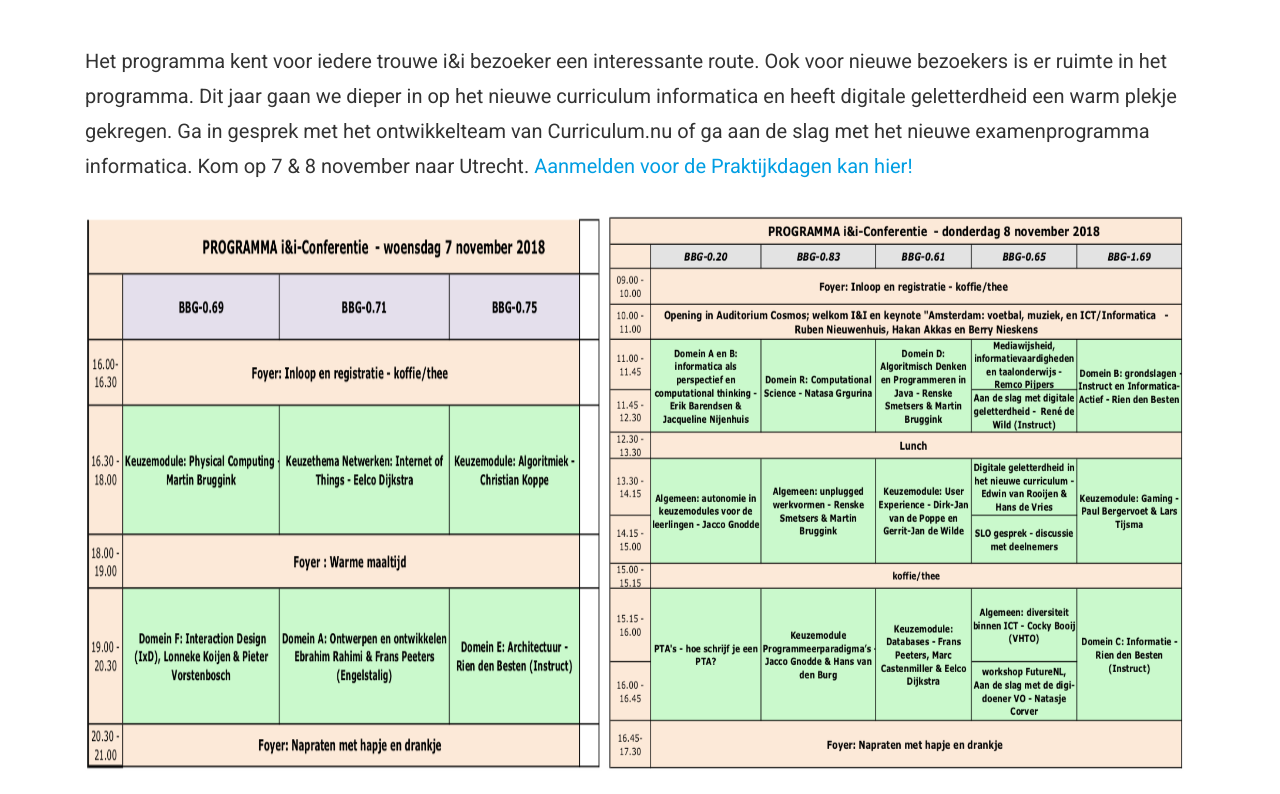
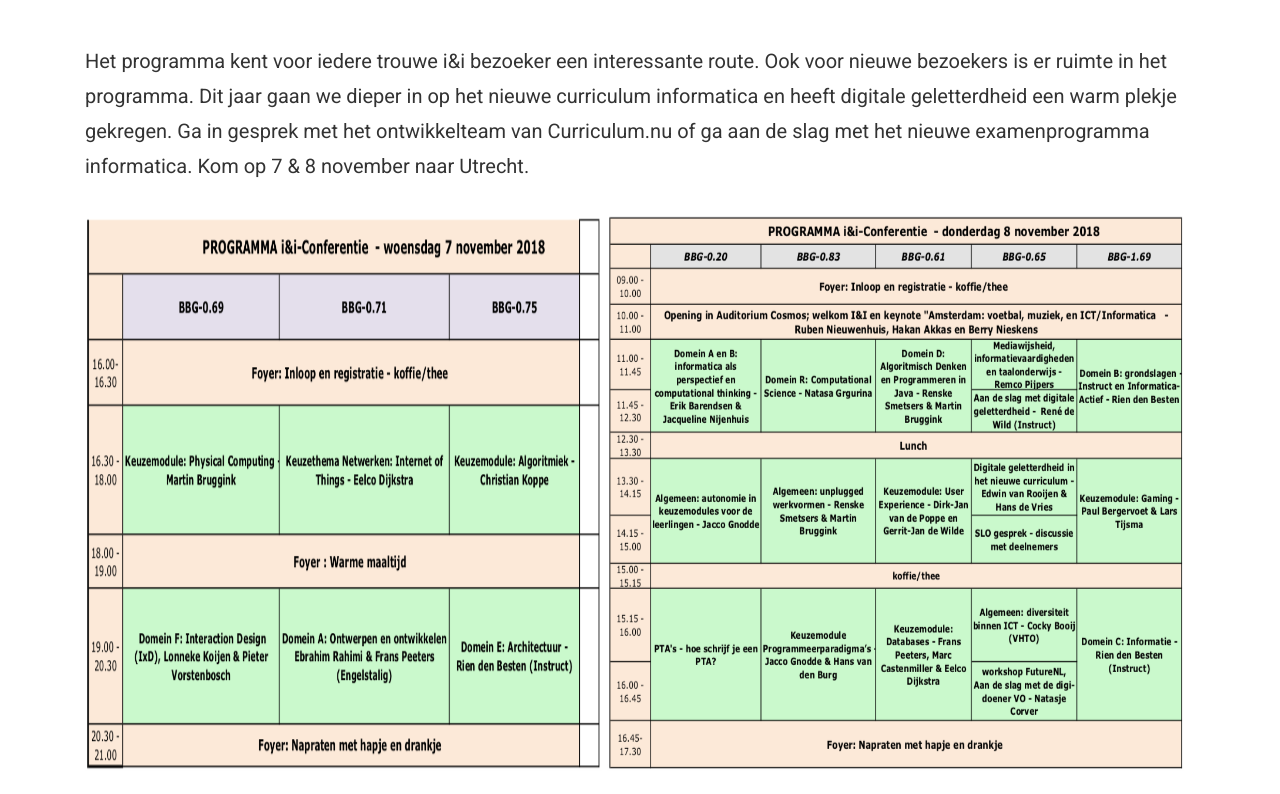
Before and after one commit to ieni/website, a Jekyll site: the page built from _posts/2018-10-08-Praktijkdagen-2018.md, in a window 1280 px wide and 900 px high, scrolled down 375 px, cut to the strip 106-900 px from the top of the window. Built offline with Jekyll 4.4.1, drawn with Linux system fonts in a browser that asks for light colours.

Commit message:
Link naar aanmeldformulier verwijderd (praktijkdagen).

```diff
--- a/_posts/2018-10-08-Praktijkdagen-2018.md
+++ b/_posts/2018-10-08-Praktijkdagen-2018.md
@@ -6,7 +6,7 @@ layout: post
 header: /assets/img/content/website-sketch.jpg
 ---
 
-Het programma kent voor iedere trouwe i&i bezoeker een interessante route. Ook voor nieuwe bezoekers is er ruimte in het programma. Dit jaar gaan we dieper in op het nieuwe curriculum informatica en heeft digitale geletterdheid een warm plekje gekregen. Ga in gesprek met het ontwikkelteam van Curriculum.nu of ga aan de slag met het nieuwe examenprogramma informatica. Kom op 7 & 8 november naar Utrecht. <a href="http://www.smink-registratie.nl/ieni/">Aanmelden voor de Praktijkdagen kan hier!<a/>
+Het programma kent voor iedere trouwe i&i bezoeker een interessante route. Ook voor nieuwe bezoekers is er ruimte in het programma. Dit jaar gaan we dieper in op het nieuwe curriculum informatica en heeft digitale geletterdheid een warm plekje gekregen. Ga in gesprek met het ontwikkelteam van Curriculum.nu of ga aan de slag met het nieuwe examenprogramma informatica. Kom op 7 & 8 november naar Utrecht.
 
 <img src="{{'/assets/img/content/ii_2018_wo.png' | relative_url}}" alt="Programma 7 november" height="557" width="517">
 <img src="{{'/assets/img/content/ii_2018_do.png' | relative_url}}" alt="Programma 8 november" height="557" width="577">
```
